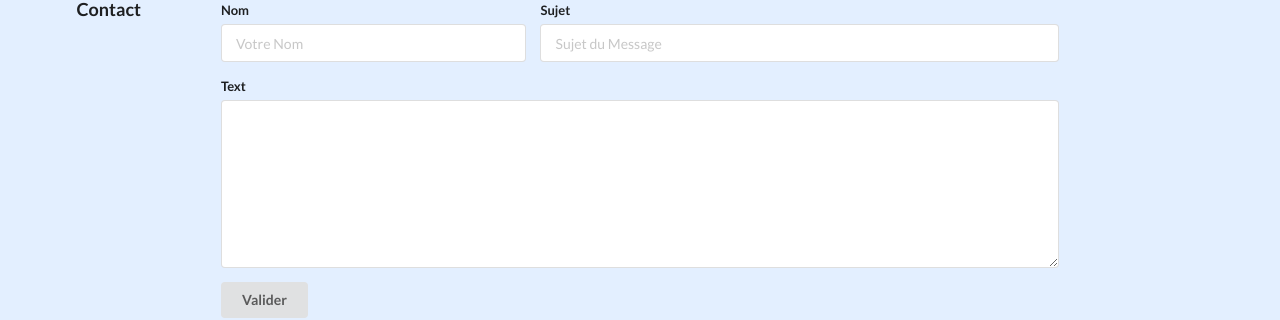
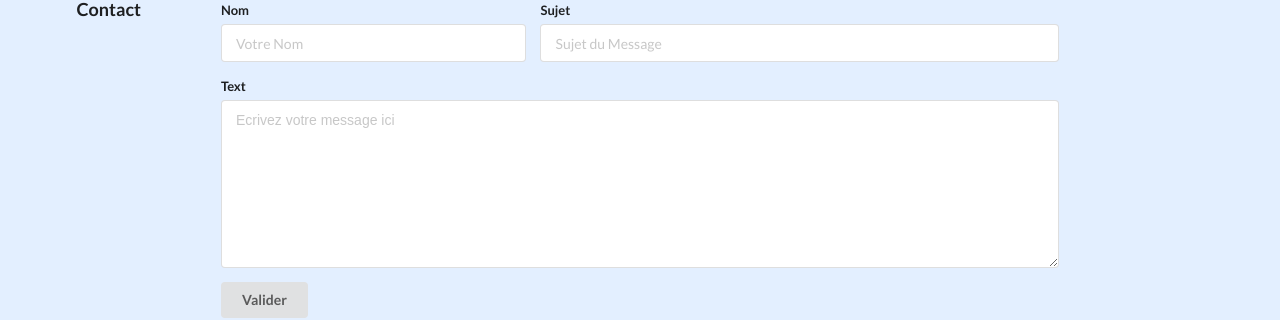
Before and after one commit to jeanlrnt/Portfolio_FR, a Jekyll site: the page built from bio/index.html, in a window 1280 px wide and 900 px high, scrolled down 1027 px. Shown: the part 499-819 px from the top of the window. Built offline with Jekyll 4.4.1, drawn with Linux system fonts in a browser that asks for light colours.

Commit message:
mise a jour

```diff
--- a/_includes/contact-form.html
+++ b/_includes/contact-form.html
@@ -20,7 +20,7 @@
         </div>
         <div class="field">
           <label>Text</label>
-          <textarea id="edBody"></textarea>
+          <textarea id="edBody" placeholder="Ecrivez votre message ici"></textarea>
         </div>
         <div class="ui submit button" onclick="sendMail()">Valider</div>
       </div>
```
